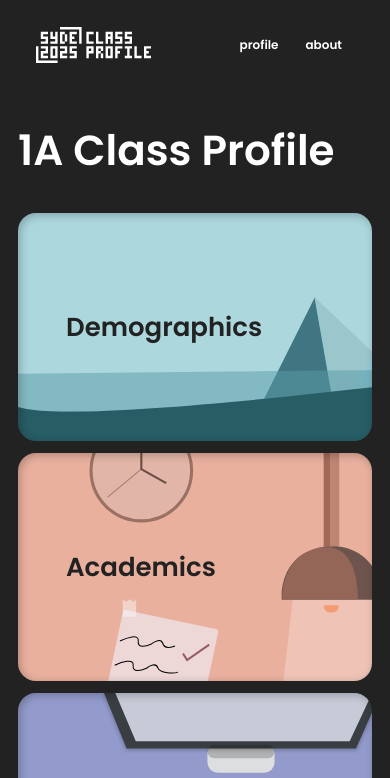
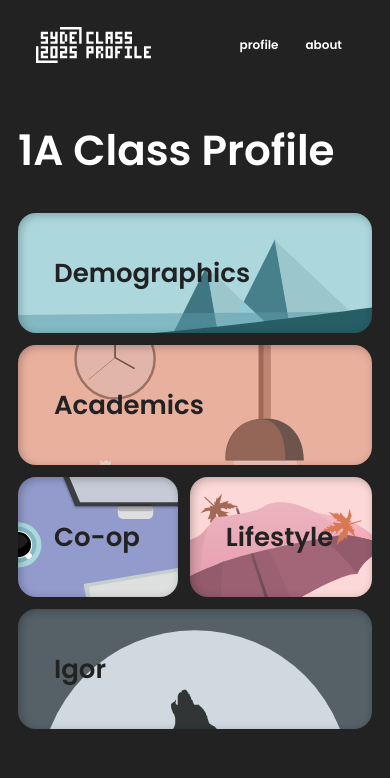
Before and after one commit to SYDE-25/Class-Profile-Site, a Next.js app: page /profile/academics in a window 390 px wide. Shown: the top 778 px of the page. Built offline with nearby package versions, Linux system fonts and the light colour scheme; no server answers; the database is empty.

Commit message:
Change responsive scaling

```diff
--- a/components/navigation/cards.module.scss
+++ b/components/navigation/cards.module.scss
@@ -42,3 +42,24 @@
     }
   }
 }
+
+@media screen and (max-width: 900px) {
+  .cardsContainer {
+    .row {
+      .card {
+        padding: 3em 3em;
+      }
+    }
+  }
+}
+
+
+@media screen and (max-width: 600px) {
+  .cardsContainer {
+    .row {
+      .card {
+        padding: 1em 3em;
+      }
+    }
+  }
+}
```
